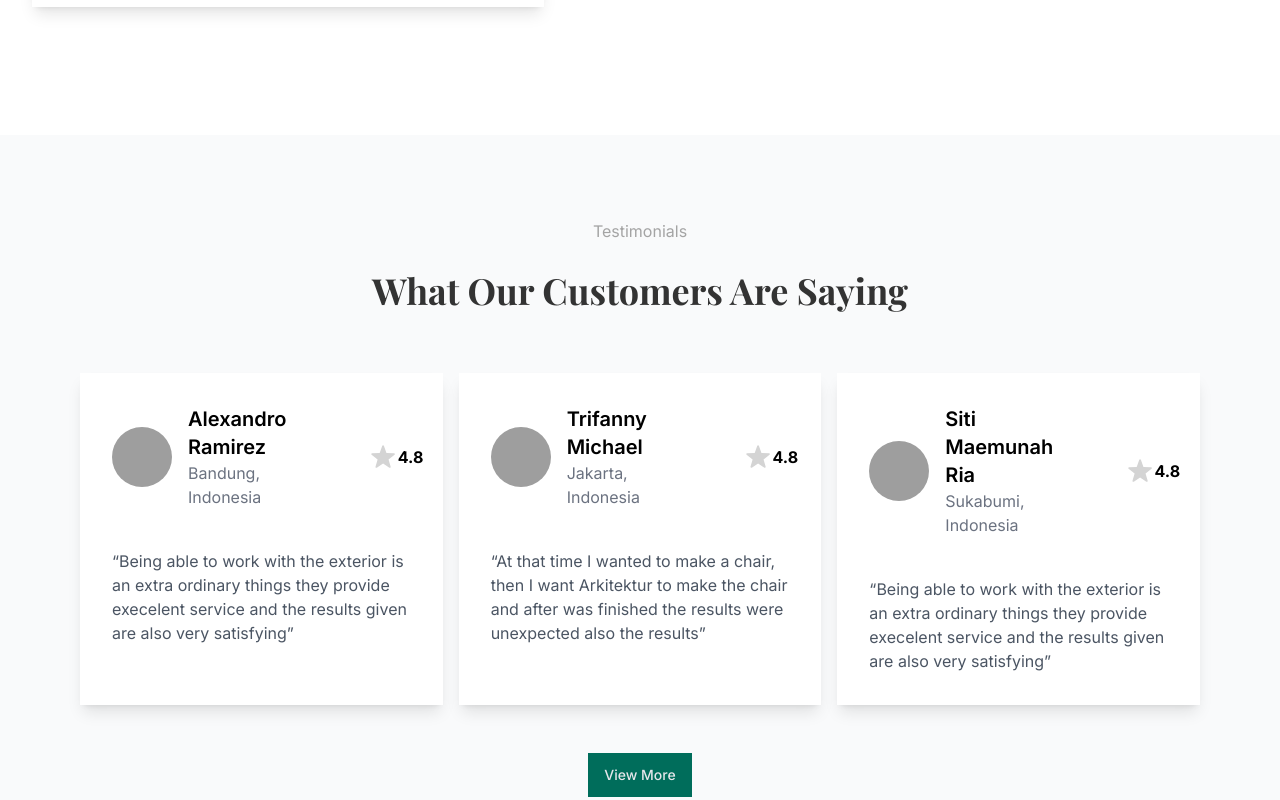
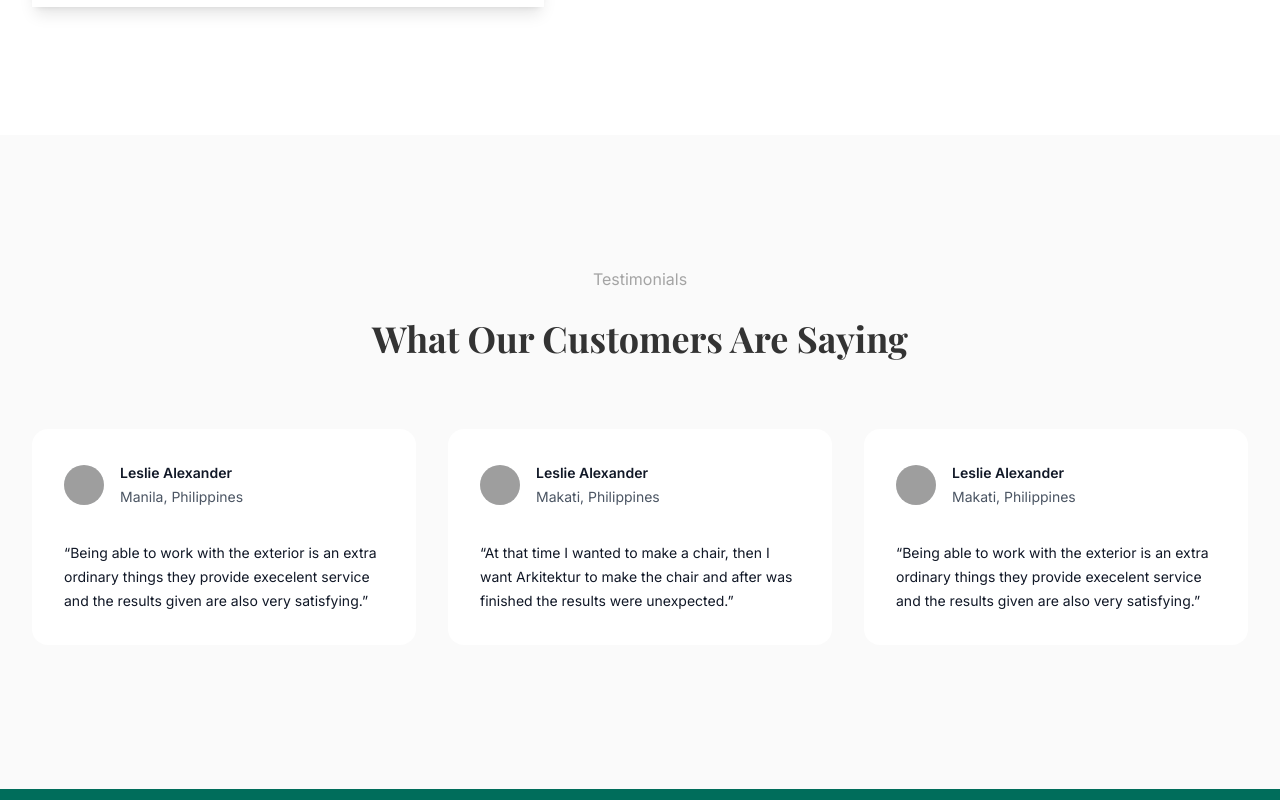
Before and after one commit to jebsonubaldo/arkitektur, a Next.js app: page / in a window 1280 px wide. Shown: the part 2240-3040 px from the top of the page. Built offline with nearby package versions, Linux system fonts and the light colour scheme; grey boxes are pictures that could not be loaded; a web font is replaced by a local one.

Commit message:
fix: update Testimonials section

```diff
--- a/src/components/Testimonials.js
+++ b/src/components/Testimonials.js
@@ -1,122 +1,69 @@
-import Image from "next/image";
 import { Playfair_Display } from "next/font/google";
 
 const playfair_display = Playfair_Display({ subsets: ["latin"] });
 
-export default function Testimonilas() {
+const testimonials = [
+  {
+    body: 'Being able to work with the exterior is an extra ordinary things they provide execelent service and the results given are also very satisfying.',
+    author: {
+      name: 'Leslie Alexander',
+      handle: 'Manila, Philippines',
+      imageUrl:
+        'https://images.unsplash.com/photo-1494790108377-be9c29b29330?ixlib=rb-1.2.1&ixid=eyJhcHBfaWQiOjEyMDd9&auto=format&fit=facearea&facepad=2&w=256&h=256&q=80',
+    },
+  },
+  {
+    body: 'At that time I wanted to make a chair, then I want Arkitektur to make the chair and after was finished the results were unexpected.',
+    author: {
+      name: 'Leslie Alexander',
+      handle: 'Makati, Philippines',
+      imageUrl:
+        'https://images.unsplash.com/photo-1494790108377-be9c29b29330?ixlib=rb-1.2.1&ixid=eyJhcHBfaWQiOjEyMDd9&auto=format&fit=facearea&facepad=2&w=256&h=256&q=80',
+    },
+  },
+  {
+    body: 'Being able to work with the exterior is an extra ordinary things they provide execelent service and the results given are also very satisfying.',
+    author: {
+      name: 'Leslie Alexander',
+      handle: 'Makati, Philippines',
+      imageUrl:
+        'https://images.unsplash.com/photo-1494790108377-be9c29b29330?ixlib=rb-1.2.1&ixid=eyJhcHBfaWQiOjEyMDd9&auto=format&fit=facearea&facepad=2&w=256&h=256&q=80',
+    },
+  },
+]
+
+export default function Example() {
   return (
-    <section className="p-20 bg-gray-50">
-      <div>
-        <div className="text-center">
+    <div className="bg-[#FAFAFA] py-24 sm:py-32">
+      <div className="mx-auto max-w-7xl px-6 lg:px-8">
+        <div className="mx-auto max-w-xl text-center">
           <p className="mb-4 text-md leading-8 text-[#A4A4A4]">
             Testimonials
           </p>
           <h2 className={`${playfair_display.className} mb-12 text-3xl font-bold text-[#333333] sm:text-4xl`} style={{ lineHeight: '1.5' }}>What Our Customers Are Saying</h2>
         </div>
-        <div class="grid grid-cols-1 sm:grid-cols-2 md:grid-cols-3 gap-4 mt-14">
-          <div class="p-8 bg-white shadow-lg">
-            <div className="flex items-center">
-              <Image
-                src="/images/image_1.jpg"
-                alt=""
-                width={60}
-                height={60}
-                className="rounded-full w-[60px] h-[60px]"
-              />
-              <div className="ml-4">
-                <h1 className="text-xl font-semibold">Alexandro Ramirez</h1>
-                <span className="text-gray-500">Bandung, Indonesia</span>
-              </div>
-              <div className="flex ml-10 items-center">
-                <Image
-                  src="/images/star.svg"
-                  alt=""
-                  width={0}
-                  height={0}
-                  className="rounded-full w-[30px] h-[30px]"
-                />
-                <span className="font-bold">4.8</span>
-              </div>
+        <div className="mx-auto mt-16 flow-root max-w-2xl sm:mt-20 lg:mx-0 lg:max-w-none">
+  <div className="-mt-8 sm:-mx-4 sm:grid sm:grid-cols-3">
+    {testimonials.map((testimonial) => (
+      <div key={testimonial.author.handle} className="sm:p-4">
+        <figure className="rounded-2xl bg-white p-8 text-sm leading-6">
+          <figcaption className="flex items-center gap-x-4">
+            <img className="h-10 w-10 rounded-full bg-gray-50" src={testimonial.author.imageUrl} alt="" />
+            <div>
+              <div className="font-semibold text-gray-900">{testimonial.author.name}</div>
+              <div className="text-gray-600">{`${testimonial.author.handle}`}</div>
             </div>
-            <div className="mt-10">
-              <p className="text-gray-600 font-inter text-base font-normal">
-                “Being able to work with the exterior is an extra ordinary
-                things they provide execelent service and the results given are
-                also very satisfying”
-              </p>
-            </div>
-          </div>
-          <div class="p-8  bg-white shadow-lg">
-            <div className="flex items-center">
-              <Image
-                src="/images/image_2.jpg"
-                alt=""
-                width={60}
-                height={60}
-                className="rounded-full w-[60px] h-[60px]"
-              />
-              <div className="ml-4">
-                <h1 className="text-xl font-semibold">Trifanny Michael</h1>
-                <span className="text-gray-500">Jakarta, Indonesia</span>
-              </div>
-              <div className="flex ml-10 items-center">
-                <Image
-                  src="/images/star.svg"
-                  alt=""
-                  width={0}
-                  height={0}
-                  className="rounded-full w-[30px] h-[30px]"
-                />
-                <span className="font-bold">4.8</span>
-              </div>
-            </div>
-            <div className="mt-10">
-              <p className="text-gray-600 font-inter text-base font-normal">
-                “At that time I wanted to make a chair, then I want Arkitektur to
-                make the chair and after was finished the results were
-                unexpected also the results”
-              </p>
-            </div>
-          </div>
-          <div class="p-8  bg-white shadow-lg">
-            <div className="flex items-center">
-              <Image
-                src="/images/image_3.jpg"
-                alt=""
-                width={60}
-                height={60}
-                className="rounded-full w-[60px] h-[60px]"
-              />
-              <div className="ml-4">
-                <h1 className="text-xl font-semibold">Siti Maemunah Ria</h1>
-                <span className="text-gray-500">Sukabumi, Indonesia</span>
-              </div>
-              <div className="flex ml-10 items-center">
-                <Image
-                  src="/images/star.svg"
-                  alt=""
-                  width={0}
-                  height={0}
-                  className="rounded-full w-[30px] h-[30px]"
-                />
-                <span className="font-bold">4.8</span>
-              </div>
-            </div>
-            <div className="mt-10">
-              <p className="text-gray-600 font-inter text-base font-normal">
-                “Being able to work with the exterior is an extra ordinary
-                things they provide execelent service and the results given are
-                also very satisfying”
-              </p>
-            </div>
-          </div>
-        </div>
-        <div className="text-center">
-          <button type="button" class="text-gray-200 bg-green font-medium text-sm px-4 py-3 mt-12 text-center">
-              View More
-          </button>
-        </div>
+          </figcaption>
+          <blockquote className="pt-8 text-gray-900">
+            <p>{`“${testimonial.body}”`}</p>
+          </blockquote>
+        </figure>
       </div>
-    </section>
-  );
+    ))}
+  </div>
+</div>
+
+      </div>
+    </div>
+  )
 }
```
